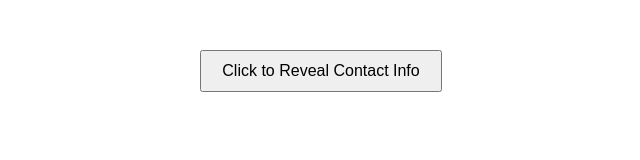
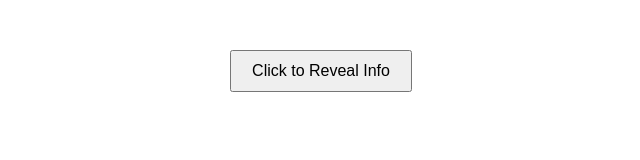
Before and after one commit to asad090/New-Client101, a plain HTML site: page index.html in a window 1280 px wide. Shown: the whole page, without its empty margins (319-959 px from the left). Drawn offline with Linux system fonts and the light colour scheme.

Commit message:
Update index.html

```diff
--- a/index.html
+++ b/index.html
@@ -26,7 +26,7 @@
 </head>
 <body>
 
-    <button onclick="revealInfo()">Click to Reveal Contact Info</button>
+    <button onclick="revealInfo()">Click to Reveal Info</button>
 
     <div id="contact-info" class="hidden">
         📞 Phone: +923005287409 <br>
```
